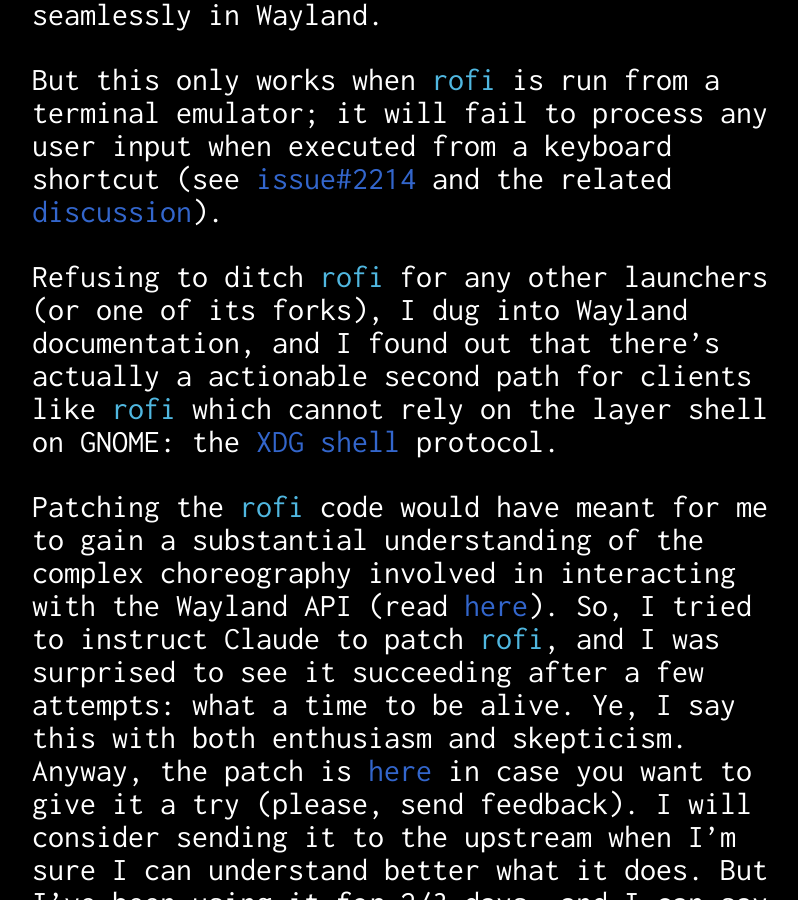
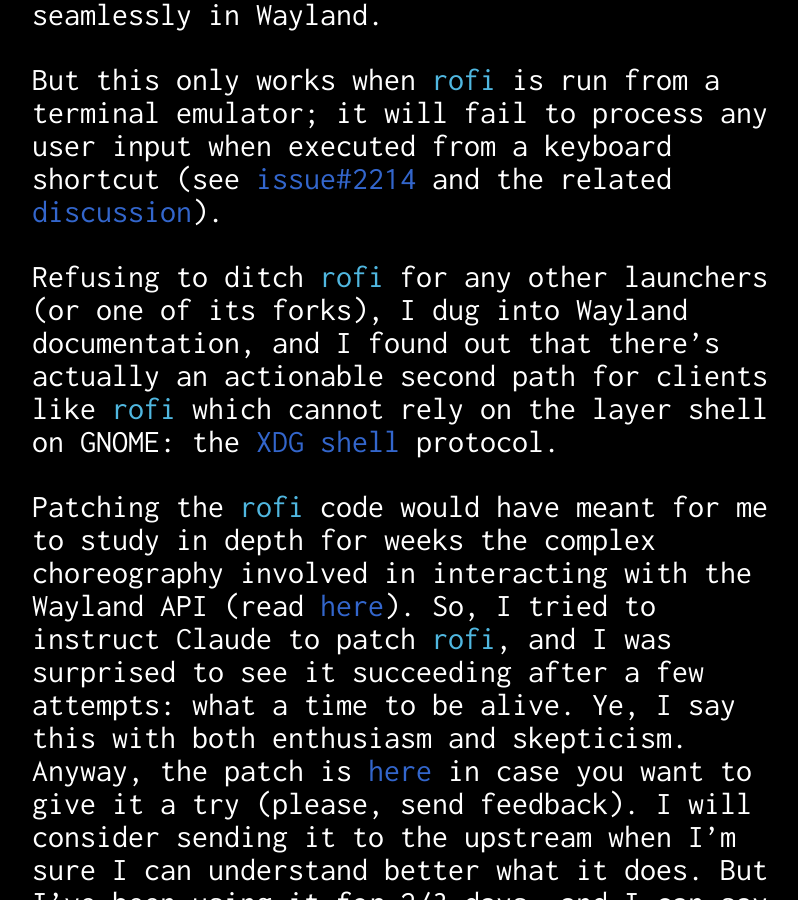
Before and after one commit to giulianopz/giulianopz.github.io, a Jekyll site: the page built from _posts/2026-05-13-switching-to-wayland.md, in a window 1280 px wide and 900 px high, scrolled down 3305 px. Shown: the whole window, without its empty margins (224-1022 px from the left). Built offline with Jekyll 4.4.1, drawn with Linux system fonts in a browser that asks for light colours; nearby versions of some CDN libraries; some of the changed text lies outside the part shown.

Commit message:
chore(gh-pages): update wayland post
Signed-off-by: Giuliano Panzironi <panzironi.giuliano@gmail.com>

```diff
--- a/_posts/2026-05-13-switching-to-wayland.md
+++ b/_posts/2026-05-13-switching-to-wayland.md
@@ -37,9 +37,9 @@
 
 But this only works when `rofi` is run from a terminal emulator; it will fail to process any user input when executed from a keyboard shortcut (see [issue#2214](https://github.com/davatorium/rofi/issues/2214) and the related [discussion](https://github.com/davatorium/rofi/discussions/2216)).
 
-Refusing to ditch `rofi` for any other launchers (or one of its forks), I dug into Wayland documentation, and I found out that there's actually a actionable second path for clients like `rofi` which cannot rely on the layer shell on GNOME: the [XDG shell](https://wayland.app/protocols/xdg-shell) protocol.
+Refusing to ditch `rofi` for any other launchers (or one of its forks), I dug into Wayland documentation, and I found out that there's actually an actionable second path for clients like `rofi` which cannot rely on the layer shell on GNOME: the [XDG shell](https://wayland.app/protocols/xdg-shell) protocol.
 
-Patching the `rofi` code would have meant for me to gain a substantial understanding of the complex choreography involved in interacting with the Wayland API (read [here](https://bugaevc.gitbooks.io/writing-wayland-clients/content/beyond-the-black-square/xdg-shell.html)). So, I tried to instruct Claude to patch `rofi`, and I was surprised to see it succeeding after a few attempts: what a time to be alive. Ye, I say this with both enthusiasm and skepticism. Anyway, the patch is [here](https://github.com/giulianopz/rofi-xdg-shell/tree/2214) in case you want to give it a try (please, send feedback). I will consider sending it to the upstream when I'm sure I can understand better what it does. But I've been using it for 2/3 days, and I can say that it works, at least.
+Patching the `rofi` code would have meant for me to study in depth for weeks the complex choreography involved in interacting with the Wayland API (read [here](https://bugaevc.gitbooks.io/writing-wayland-clients/content/beyond-the-black-square/xdg-shell.html)). So, I tried to instruct Claude to patch `rofi`, and I was surprised to see it succeeding after a few attempts: what a time to be alive. Ye, I say this with both enthusiasm and skepticism. Anyway, the patch is [here](https://github.com/giulianopz/rofi-xdg-shell/tree/2214) in case you want to give it a try (please, send feedback). I will consider sending it to the upstream when I'm sure I can understand better what it does. But I've been using it for 2/3 days, and I can say that it works, at least.
 
 
 To be continued...
```
Also changed, not shown: other parts of _posts/2026-05-13-switching-to-wayland.md (+1 -1 lines).
